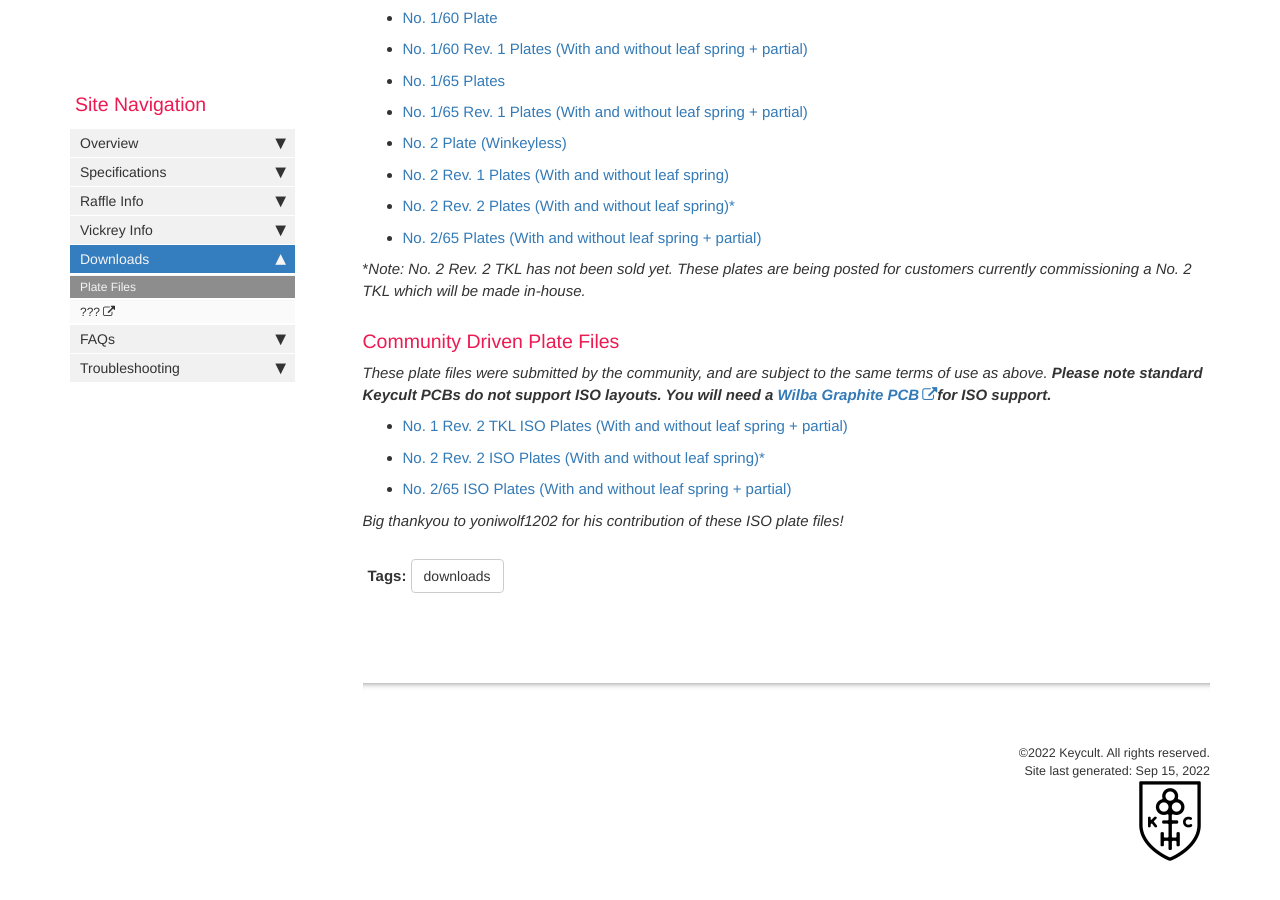
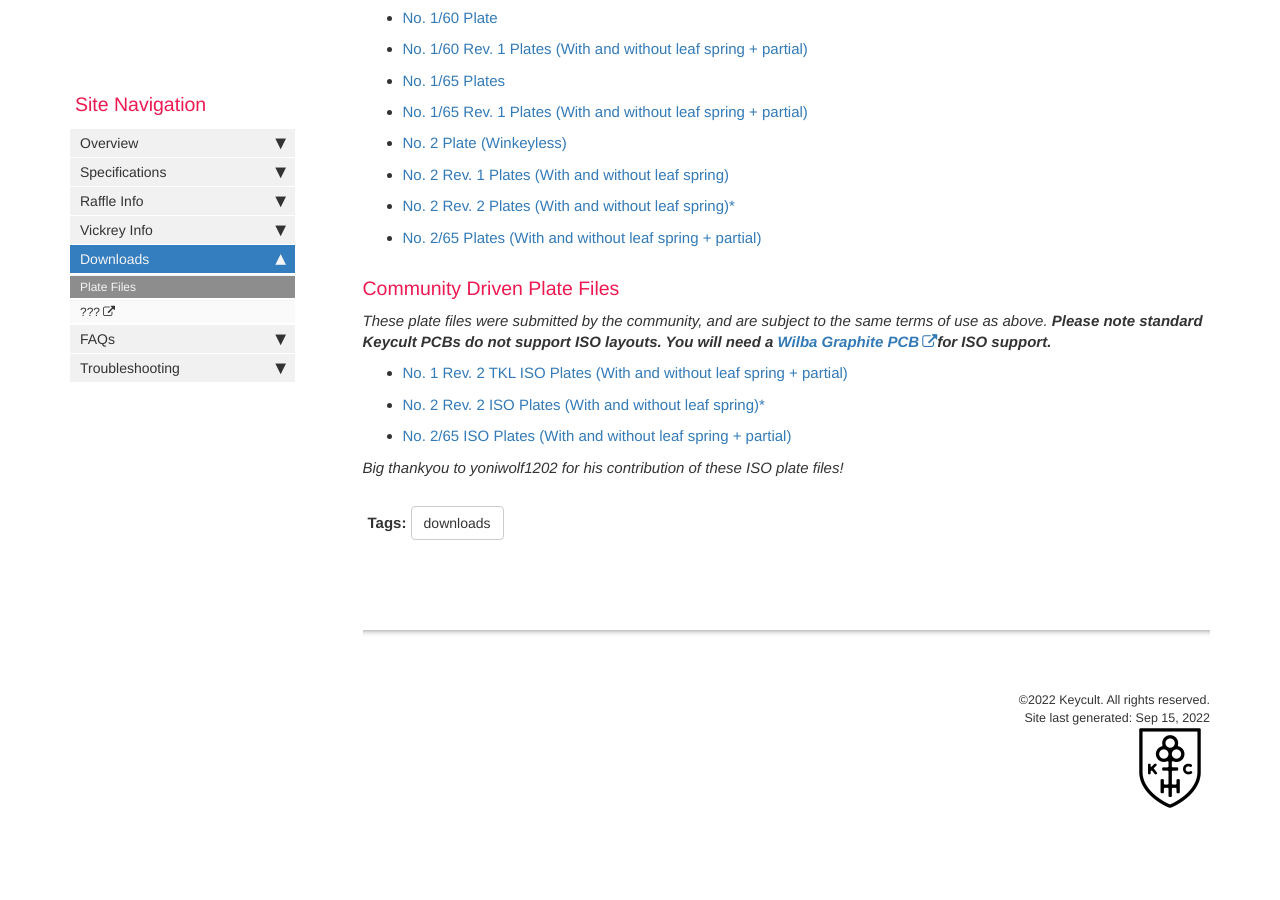
Before and after one commit to keycult/keycult-resources, a Jekyll site: the page built from pages/mydoc/downloads_plate_files.md, in a window 1280 px wide and 900 px high, scrolled down 797 px. Built offline with Jekyll 4.4.1, drawn with Linux system fonts in a browser that asks for light colours; comment, search, counter and statistics services are not loaded; after the commit the page ends 1665 px from its top, so only the background shows below that.

Commit message:
Update downloads_plate_files.md

```diff
--- a/pages/mydoc/downloads_plate_files.md
+++ b/pages/mydoc/downloads_plate_files.md
@@ -35,8 +35,6 @@
 * [No. 2 Rev. 2 Plates (With and without leaf spring)*](/plate_files/No2Rev2-Plates.zip)
 * [No. 2/65 Plates (With and without leaf spring + partial)](/plate_files/No265-Plates.zip)
 
-*_Note: No. 2 Rev. 2 TKL has not been sold yet. These plates are being posted for customers currently commissioning a No. 2 TKL which will be made in-house._
-
 ### Community Driven Plate Files
 
 _These plate files were submitted by the community, and are subject to the same terms of use as above. **Please note standard Keycult PCBs do not support ISO layouts. You will need a [Wilba Graphite PCB](https://keycult.com/collections/accessories/products/graphite-pcbs)for ISO support.**_
```
